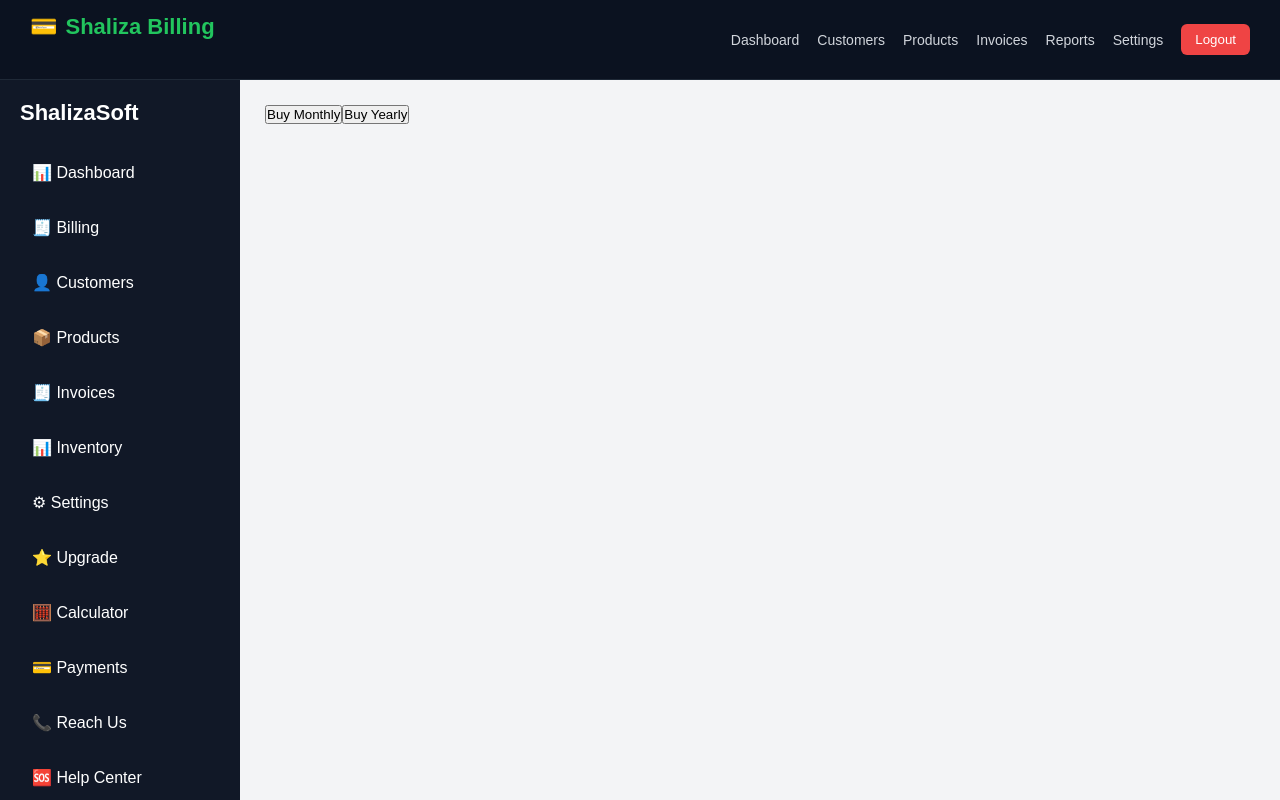
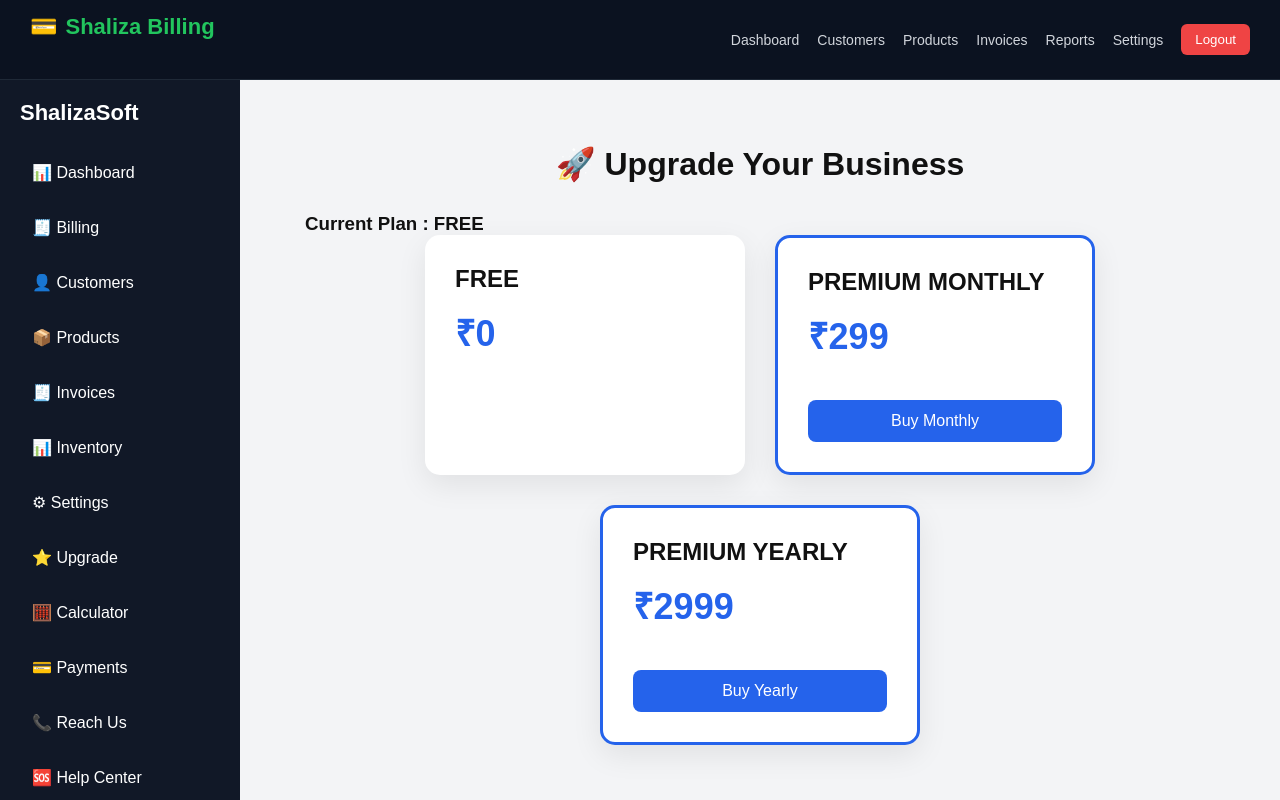
Before and after one commit to shubhkha10/Shaliza-Billing, a React (Create React App) app in the folder shalizasoft-frontend/: page /subscription in a window 1280 px wide. Shown: the top 800 px of the page. Built offline with nearby package versions, Linux system fonts and the light colour scheme; no server answers; sample sign-in values are in the browser's storage.

Commit message:
fix: remove razorpay frontend import

```diff
--- a/shalizasoft-frontend/src/pages/Subscription.js
+++ b/shalizasoft-frontend/src/pages/Subscription.js
@@ -338,20 +338,117 @@
 // export default Subscription;
 
 
-import { useState, useEffect } from "react";
+// import { useState, useEffect } from "react";
+// import API from "../config/api";
+// import axios from "axios";
+
+// function Subscription() {
+//   const [loading, setLoading] = useState(false);
+//   const token = localStorage.getItem("token");
+
+//   const createOrder = async (plan) => {
+//     try {
+//       setLoading(true);
+
+//       const res = await API.post(
+//         "/subscription/create-order",
+//         { plan },
+//         {
+//           headers: {
+//             Authorization: `Bearer ${token}`,
+//           },
+//         }
+//       );
+
+//       const options = {
+//         key: res.data.key,
+//         amount: res.data.amount,
+//         currency: "INR",
+//         name: "Shaliza Billing",
+//         order_id: res.data.id,
+//         handler: async function (response) {
+//           await API.post(
+//             "/subscription/verify-payment",
+//             {
+//               ...response,
+//               plan,
+//             },
+//             {
+//               headers: {
+//                 Authorization: `Bearer ${token}`,
+//               },
+//             }
+//           );
+
+//           alert("Payment Successful");
+//         },
+//       };
+
+//       const razor = new window.Razorpay(options);
+//       razor.open();
+
+//     } catch (err) {
+//       console.log(err);
+//     } finally {
+//       setLoading(false);
+//     }
+//   };
+
+//   return (
+//     <div>
+//       <button onClick={() => createOrder("MONTHLY")}>
+//         Buy Monthly
+//       </button>
+
+//       <button onClick={() => createOrder("YEARLY")}>
+//         Buy Yearly
+//       </button>
+//     </div>
+//   );
+// }
+
+// export default Subscription;
+
+
+
+import axios from "axios";
+import { useEffect, useState } from "react";
 import API from "../config/api";
-import axios from "axios";
+import "../assets/css/subscription.css";
 
 function Subscription() {
-  const [loading, setLoading] = useState(false);
   const token = localStorage.getItem("token");
 
-  const createOrder = async (plan) => {
+  const [subscription, setSubscription] = useState({
+    subscription_type: "FREE",
+    subscription_expiry: null,
+  });
+
+  useEffect(() => {
+    loadSubscription();
+  }, []);
+
+  const loadSubscription = async () => {
     try {
-      setLoading(true);
+      const res = await axios.get(
+        `${API}/subscription/current`,
+        {
+          headers: {
+            Authorization: `Bearer ${token}`,
+          },
+        }
+      );
 
-      const res = await API.post(
-        "/subscription/create-order",
+      setSubscription(res.data);
+    } catch (err) {
+      console.log(err);
+    }
+  };
+
+  const buyPlan = async (plan) => {
+    try {
+      const { data } = await axios.post(
+        `${API}/subscription/create-order`,
         { plan },
         {
           headers: {
@@ -361,16 +458,23 @@ function Subscription() {
       );
 
       const options = {
-        key: res.data.key,
-        amount: res.data.amount,
-        currency: "INR",
-        name: "Shaliza Billing",
-        order_id: res.data.id,
+        key: data.key,
+        order_id: data.id,
+        amount: data.amount,
+        currency: data.currency,
+
+        name: "ShalizaSoft",
+        description: `${plan} Premium Plan`,
+        image: "/logo192.png",
+
         handler: async function (response) {
-          await API.post(
-            "/subscription/verify-payment",
+          try {
+            await axios.post(
+              `${API}/subscription/verify-payment`,
               {
-              ...response,
+                razorpay_order_id: response.razorpay_order_id,
+                razorpay_payment_id: response.razorpay_payment_id,
+                razorpay_signature: response.razorpay_signature,
                 plan,
               },
               {
@@ -380,29 +484,108 @@ function Subscription() {
               }
             );
 
-          alert("Payment Successful");
+            alert("🎉 Premium Activated");
+            loadSubscription();
+          } catch (err) {
+            console.log(err);
+            alert(
+              err.response?.data?.message ||
+                "Payment Verification Failed"
+            );
+          }
         },
+
+        prefill: {
+          name: data.user.name,
+          email: data.user.email,
+          contact: data.user.contact,
+        },
+
+        notes: {
+          plan,
+          software: "ShalizaSoft",
+        },
+
+        theme: {
+          color: "#2563eb",
+        },
+
+        modal: {
+          ondismiss: function () {
+            console.log("Checkout Closed");
+          },
+        },
+
+        retry: {
+          enabled: true,
+          max_count: 3,
+        },
+
+        remember_customer: true,
       };
 
-      const razor = new window.Razorpay(options);
-      razor.open();
-
+      const razorpay = new window.Razorpay(options);
+      razorpay.open();
     } catch (err) {
       console.log(err);
-    } finally {
-      setLoading(false);
+      alert(
+        err.response?.data?.message ||
+          "Unable to create payment."
+      );
     }
   };
 
   return (
-    <div>
-      <button onClick={() => createOrder("MONTHLY")}>
+    <div className="subscription-page">
+      <h1 className="subscription-title">
+        🚀 Upgrade Your Business
+      </h1>
+
+      <div className="current-plan">
+        <h3>
+          Current Plan : {subscription.subscription_type}
+        </h3>
+
+        {subscription.subscription_expiry && (
+          <p>
+            Expiry :{" "}
+            {new Date(
+              subscription.subscription_expiry
+            ).toLocaleDateString()}
+          </p>
+        )}
+      </div>
+
+      <div className="plan-grid">
+        <div className="plan-card">
+          <h2>FREE</h2>
+          <div className="plan-price">₹0</div>
+        </div>
+
+        <div className="plan-card premium-card">
+          <h2>PREMIUM MONTHLY</h2>
+          <div className="plan-price">₹299</div>
+
+          <button
+            className="plan-btn"
+            onClick={() => buyPlan("MONTHLY")}
+          >
             Buy Monthly
           </button>
+        </div>
 
-      <button onClick={() => createOrder("YEARLY")}>
+        <div className="plan-card premium-card">
+          <h2>PREMIUM YEARLY</h2>
+          <div className="plan-price">₹2999</div>
+
+          <button
+            className="plan-btn"
+            onClick={() => buyPlan("YEARLY")}
+          >
             Buy Yearly
           </button>
+        </div>
+      </div>
     </div>
   );
 }
--- a/shalizasoft-frontend/src/pages/billing/Reports.js
+++ b/shalizasoft-frontend/src/pages/billing/Reports.js
@@ -312,8 +312,178 @@
 // // export default Reports;
 
 
+// import { useEffect, useState } from "react";
+// import axios from "axios";
+// import "../../assets/css/reports.css";
+
+// import {
+//   BarChart,
+//   Bar,
+//   XAxis,
+//   YAxis,
+//   Tooltip,
+//   PieChart,
+//   Pie,
+//   Cell,
+//   Legend,
+//   ResponsiveContainer,
+// } from "recharts";
+
+// function Reports() {
+//   const [report, setReport] = useState({
+//     totalCustomers: 0,
+//     totalProducts: 0,
+//     totalInvoices: 0,
+//     totalRevenue: 0,
+//     lowStockCount: 0,
+//     monthlyRevenue: [],
+//     topProducts: [],
+//     recentInvoices: [],
+//   });
+
+//   const token = localStorage.getItem("token");
+
+//   const fetchReport = async () => {
+//     try {
+//       const res = await axios.get(
+//         `${process.env.REACT_APP_API || "http://localhost:5001"}/api/reports/dashboard`,
+//         {
+//           headers: {
+//             Authorization: `Bearer ${token}`,
+//           },
+//         }
+//       );
+
+//       setReport(res.data);
+//     } catch (error) {
+//       console.log("REPORT ERROR:", error);
+
+//       if (error.response) {
+//         console.log(error.response.data);
+//       }
+//     }
+//   };
+
+//   useEffect(() => {
+//     fetchReport();
+//   }, []);
+
+//   const COLORS = ["#0088FE", "#00C49F", "#FFBB28", "#FF8042"];
+
+//   return (
+//     <div className="page-container">
+//       <h1>Reports Dashboard</h1>
+
+//       <div className="reports-grid">
+//         <div className="card">
+//           <h3>Customers</h3>
+//           <h2>{report.totalCustomers}</h2>
+//         </div>
+
+//         <div className="card">
+//           <h3>Products</h3>
+//           <h2>{report.totalProducts}</h2>
+//         </div>
+
+//         <div className="card">
+//           <h3>Invoices</h3>
+//           <h2>{report.totalInvoices}</h2>
+//         </div>
+
+//         <div className="card">
+//           <h3>Total Revenue</h3>
+//           <h2>₹{report.totalRevenue}</h2>
+//         </div>
+//       </div>
+
+//       <div className="charts-grid">
+//         <div className="card">
+//           <h3>Monthly Revenue</h3>
+
+//           <ResponsiveContainer width="100%" height={300}>
+//             <BarChart data={report.monthlyRevenue}>
+//               <XAxis dataKey="month" />
+//               <YAxis />
+//               <Tooltip />
+//               <Bar dataKey="revenue" fill="#8884d8" />
+//             </BarChart>
+//           </ResponsiveContainer>
+//         </div>
+
+//         <div className="card">
+//           <h3>Top Products</h3>
+
+//           <ResponsiveContainer width="100%" height={320}>
+//             <PieChart>
+//               <Pie
+//                 data={report.topProducts || []}
+//                 dataKey="totalSold"
+//                 nameKey="product_name"
+//                 cx="50%"
+//                 cy="50%"
+//                 outerRadius={120}
+//                 innerRadius={40}
+//                 paddingAngle={3}
+//                 labelLine={false}
+//                 label={({ name, value }) =>
+//                   value ? `${name} (${value})` : name
+//                 }
+//               >
+//                 {(report.topProducts || []).map((entry, index) => (
+//                   <Cell
+//                     key={`cell-${index}`}
+//                     fill={COLORS[index % COLORS.length]}
+//                     stroke="#ffffff"
+//                     strokeWidth={2}
+//                   />
+//                 ))}
+//               </Pie>
+
+//               <Tooltip />
+//               <Legend />
+//             </PieChart>
+//           </ResponsiveContainer>
+//         </div>
+//       </div>
+
+//       <div className="card mt-20">
+//         <h3>Low Stock Items</h3>
+//         <h2>{report.lowStockCount}</h2>
+//       </div>
+
+//       <div className="card mt-20">
+//         <h3>Recent Invoices</h3>
+
+//         <table className="report-table">
+//           <thead>
+//             <tr>
+//               <th>Invoice No</th>
+//               <th>Customer</th>
+//               <th>Total</th>
+//             </tr>
+//           </thead>
+
+//           <tbody>
+//             {(report.recentInvoices || []).map((item) => (
+//               <tr key={item.id}>
+//                 <td>{item.invoice_number}</td>
+//                 <td>{item.customer_name}</td>
+//                 <td>₹{item.total}</td>
+//               </tr>
+//             ))}
+//           </tbody>
+//         </table>
+//       </div>
+//     </div>
+//   );
+// }
+
+// export default Reports;
+
+
 import { useEffect, useState } from "react";
 import axios from "axios";
+import API from "../../config/api";
 import "../../assets/css/reports.css";
 
 import {
@@ -346,7 +516,7 @@ function Reports() {
   const fetchReport = async () => {
     try {
       const res = await axios.get(
-        `${process.env.REACT_APP_API || "http://localhost:5001"}/api/reports/dashboard`,
+        `${API}/reports/dashboard`,
         {
           headers: {
             Authorization: `Bearer ${token}`,
@@ -431,10 +601,8 @@ function Reports() {
               >
                 {(report.topProducts || []).map((entry, index) => (
                   <Cell
-                    key={`cell-${index}`}
+                    key={index}
                     fill={COLORS[index % COLORS.length]}
-                    stroke="#ffffff"
-                    strokeWidth={2}
                   />
                 ))}
               </Pie>
```
Lines whose indentation alone changed are shown as unchanged.
